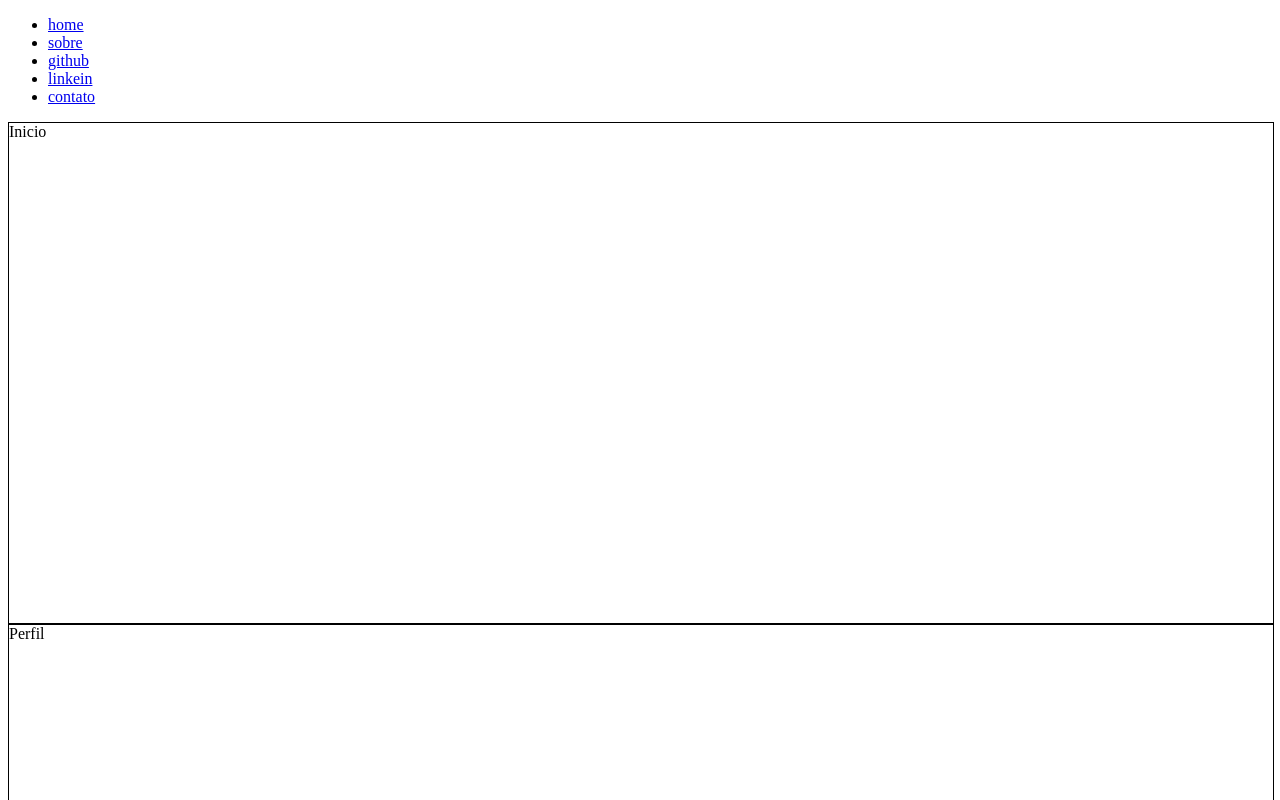
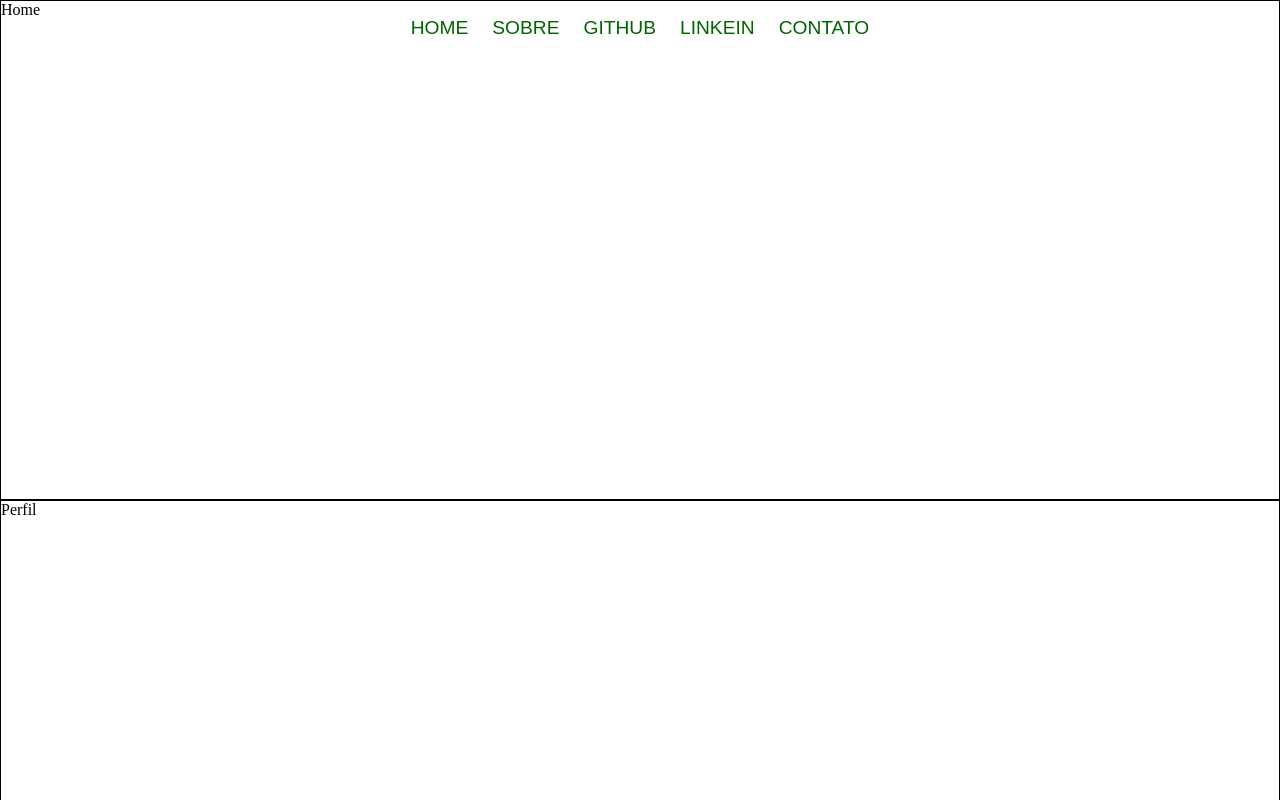
Before and after one commit to Henricknen/HTML, a plain HTML site: page layout full page/index.html in a window 1280 px wide. Shown: the top 800 px of the page. Drawn offline with Linux system fonts and the light colour scheme.

Commit message:
construcao_do_menu_e_formatando_com_'css'_para_deixa-lo_fixo_na_pagina

```diff
--- a/layout full page/layout.html
+++ b/layout full page/index.html
@@ -23,7 +23,7 @@
     </header>
 
     <section id="banner">       <!-- 'setion' contém as parte a página -->
-        Inicio
+        Home
     </section>
 
     <section id="sobre">
--- a/layout full page/style.css
+++ b/layout full page/style.css
@@ -1,3 +1,42 @@
+* {
+    padding: 0px;
+    maRgin: 0px;
+    box-sizing: border-box;
+}
+
+html {
+    scroll-behavior: smooth;
+}
+
+header {
+    padding: 15px 0px;
+    position: fixed;
+    width: 100%;
+}
+
+header nav ul {
+    list-style: none;
+    text-align: center;
+}
+
+header nav ul li {
+    display: inline;
+}
+
+header nav ul li a {
+    text-decoration: none;
+    text-transform: uppercase;
+    color: darkgreen;
+    font-family: Arial;
+    font-size: 1.2em;
+    padding: 2px 10px;
+    display: inline-block;
+}
+
+header nav ul li a:hover {
+    color: blueviolet;
+}
+
 section {
     border: 1px solid black;
     width: 100%;
```
